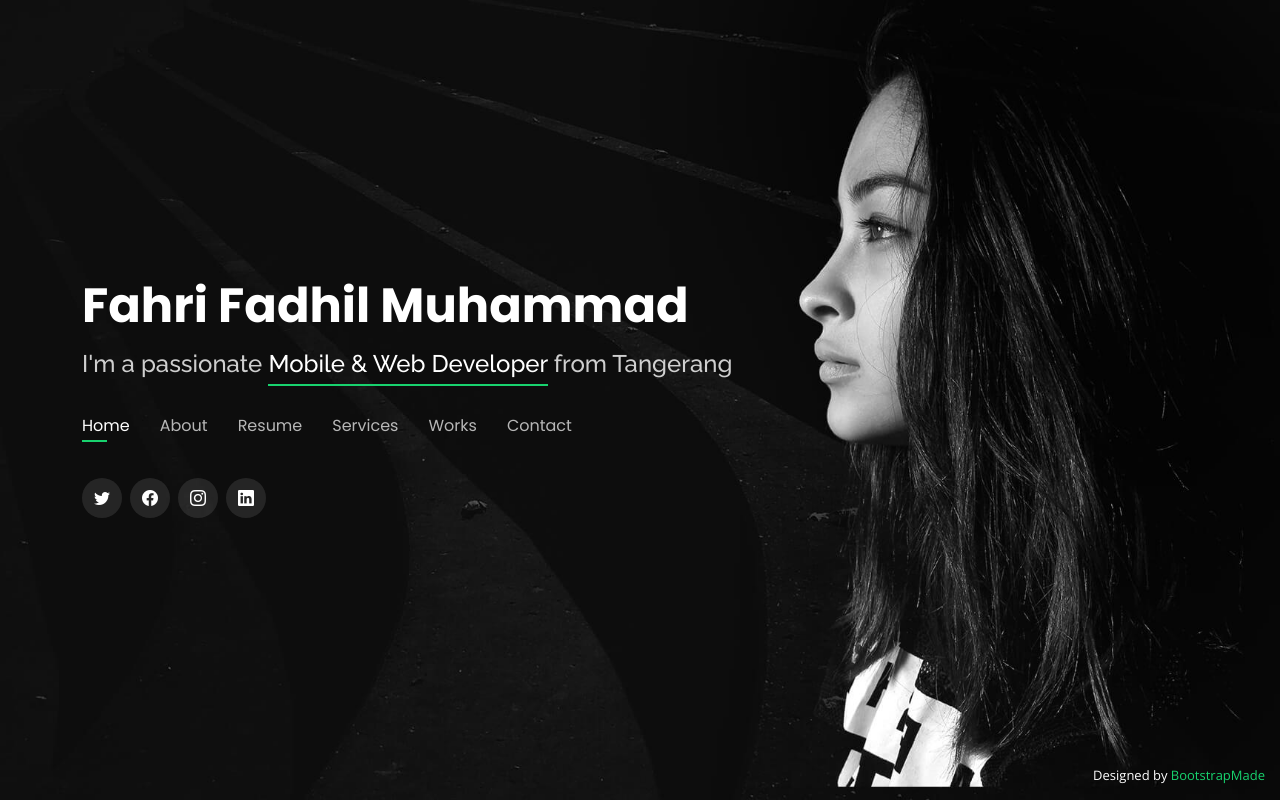
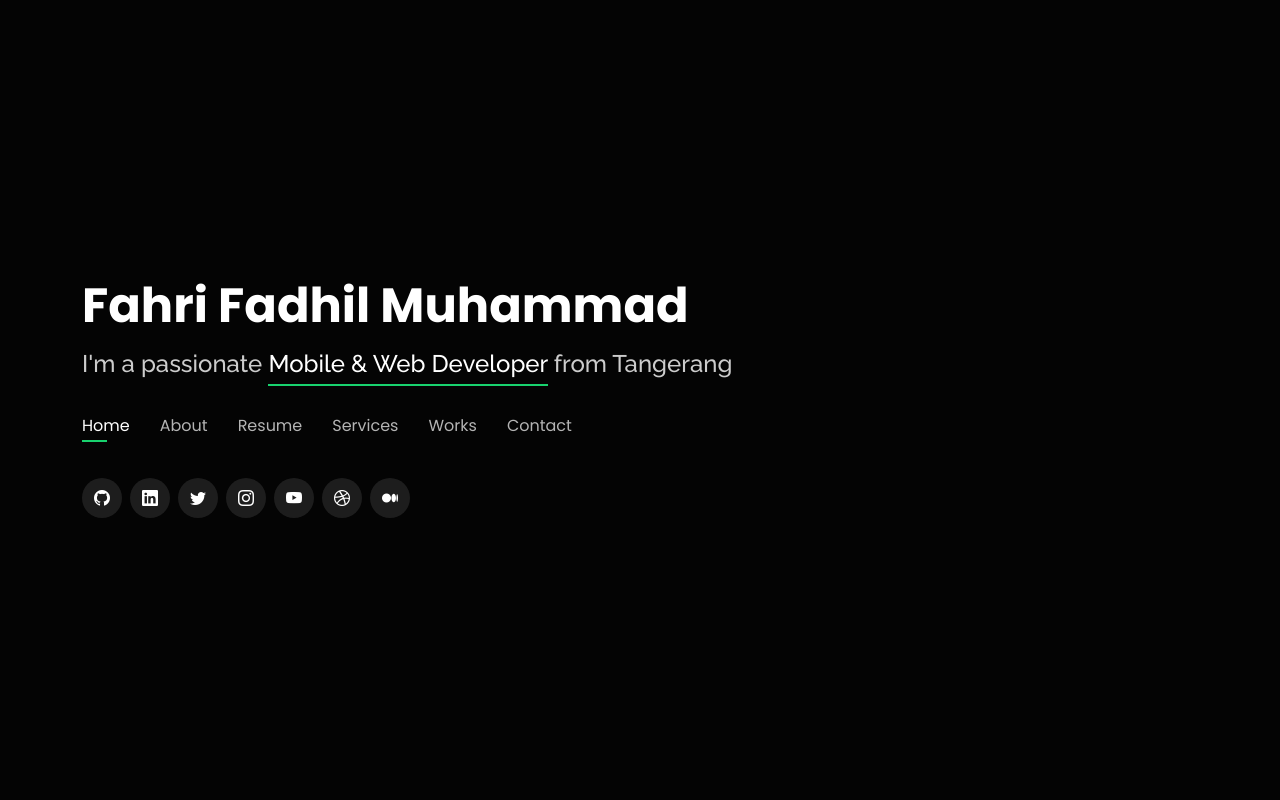
Before and after one commit to FahriFadhil/FahriFadhil.github.io, a plain HTML site: page portfolio/index.html in a window 1280 px wide. Drawn offline with nearby package versions, Linux system fonts and the light colour scheme.

Commit message:
sect. Home-1

```diff
--- a/portfolio/assets/css/style.css
+++ b/portfolio/assets/css/style.css
@@ -19,7 +19,7 @@ body {
 body::before {
   content: "";
   position: fixed;
-  background: #040404 url("../img/bg.jpg") top right no-repeat;
+  background: #040404;
   background-size: cover;
   left: 0;
   right: 0;
--- a/portfolio/index.html
+++ b/portfolio/index.html
@@ -58,10 +58,15 @@
       </nav><!-- .navbar -->
 
       <div class="social-links">
-        <a href="#" class="twitter"><i class="bi bi-twitter"></i></a>
-        <a href="#" class="facebook"><i class="bi bi-facebook"></i></a>
-        <a href="#" class="instagram"><i class="bi bi-instagram"></i></a>
-        <a href="#" class="linkedin"><i class="bi bi-linkedin"></i></a>
+
+        <a href="https://github.com/FahriFadhil" class="github"><i class="bi bi-github"></i></a>
+        <a href="https://www.linkedin.com/in/fahri-fadhil-muhammad-52207021a/" class="linkedin"><i class="bi bi-linkedin"></i></a>
+        <a href="https://twitter.com/fahrifadhil_" class="twitter"><i class="bi bi-twitter"></i></a>
+        <a href="https://instagram.com/fahrifadhil_" class="instagram"><i class="bi bi-instagram"></i></a>
+        <a href="https://www.youtube.com/channel/UCCedt6aGxtvpSaQYKFsXqbw" class="youtube"><i class="bi bi-youtube"></i></a>
+        <a href="https://dribbble.com/FahriFadhil" class="dribbble"><i class="bi bi-dribbble"></i></a>
+        <a href="https://medium.com/@fahrifadhil.m22" class="medium"><i class="bi bi-medium"></i></a>
+
       </div>
 
     </div>
@@ -705,7 +710,6 @@
               <a href="#" class="twitter"><i class="bi bi-twitter"></i></a>
               <a href="#" class="facebook"><i class="bi bi-facebook"></i></a>
               <a href="#" class="instagram"><i class="bi bi-instagram"></i></a>
-              <a href="#" class="google-plus"><i class="bi bi-skype"></i></a>
               <a href="#" class="linkedin"><i class="bi bi-linkedin"></i></a>
             </div>
           </div>
@@ -758,7 +762,7 @@
     <!-- You can delete the links only if you purchased the pro version. -->
     <!-- Licensing information: https://bootstrapmade.com/license/ -->
     <!-- Purchase the pro version with working PHP/AJAX contact form: https://bootstrapmade.com/personal-free-resume-bootstrap-template/ -->
-    Designed by <a href="https://bootstrapmade.com/">BootstrapMade</a>
+    <!-- Designed by <a href="https://bootstrapmade.com/">BootstrapMade</a> -->
   </div>
 
   <!-- Vendor JS Files -->
```
Also changed, not shown: portfolio/assets/img/bg-img.png (added), 1 other file.
